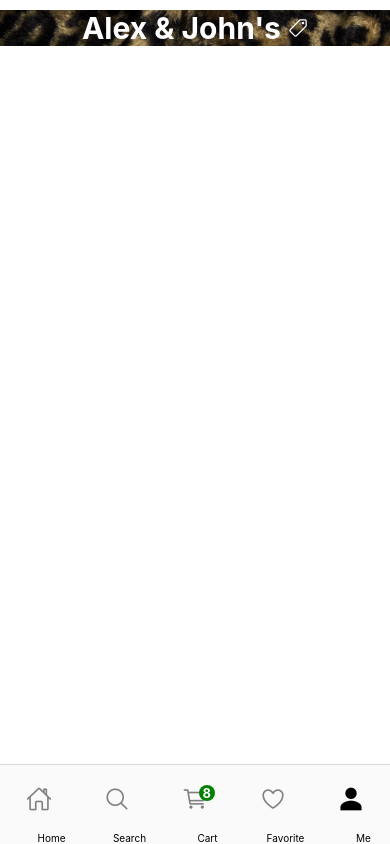
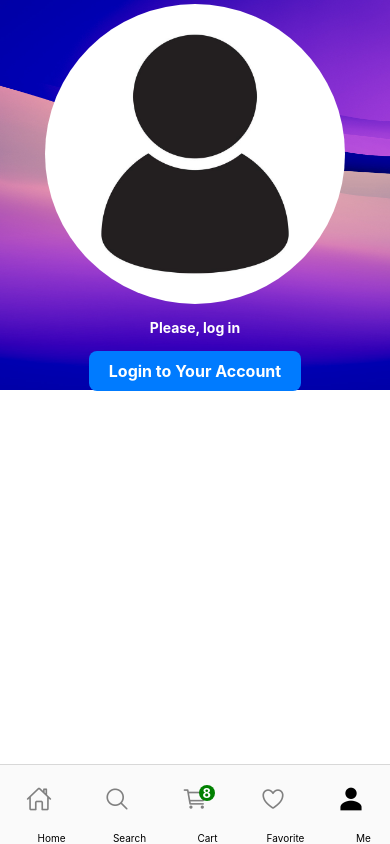
Before and after one commit to johnnybenio/MobileApplication-polimi-BenioNeumann, a React Native app in the folder Clothing_app/: screen /Me in a window 390 px wide. Built offline with nearby package versions, Linux system fonts and the light colour scheme; no server answers.

Commit message:
Added Me page and functionality, aswell as log in and order screens

```diff
--- a/Clothing_app/App.js
+++ b/Clothing_app/App.js
@@ -1,7 +1,7 @@
 import { NavigationContainer } from '@react-navigation/native';
 import { createNativeStackNavigator } from '@react-navigation/native-stack';
 import BottomNavigationBar from './navigation/BottomNavigationBar'
-import { ProductDetails } from './screens';
+import { Login, Order, ProductDetails } from './screens';
 
 const Stack = createNativeStackNavigator() // Used to manage our navigation in the app
 
@@ -26,7 +26,20 @@ export default function App() {
           }}
         />
 
-
+        <Stack.Screen
+          name="Login"
+          component={Login}
+          options={{
+            headerShown: false,
+          }}
+        />
+        <Stack.Screen
+          name="Order"
+          component={Order}
+          options={{
+            headerShown: false,
+          }}
+        />
 
       </Stack.Navigator>
     </NavigationContainer >
--- /dev/null
+++ b/Clothing_app/screens/Login.jsx
@@ -0,0 +1,12 @@
+import { StyleSheet, Text, View } from 'react-native'
+import React from 'react'
+
+const Login = () => {
+  return (
+    <View>
+      <Text>DU HAR KOMMIT TILL LOGIN</Text>
+    </View>
+  )
+}
+
+export default Login
--- a/Clothing_app/screens/Me.jsx
+++ b/Clothing_app/screens/Me.jsx
@@ -1,22 +1,223 @@
-import { StyleSheet, Text, View, ImageBackground } from 'react-native'
+import { StyleSheet, Text, View, Image, Platform, ImageBackground, TouchableOpacity, Alert } from 'react-native'
 import { SafeAreaView } from 'react-native-safe-area-context'
+import React, { useState } from 'react'
 import { Ionicons } from '@expo/vector-icons'
-import React from 'react'
 
-const Me = () => {
+const Me = ({ navigation }) => {
+  const [user, setUser] = useState(null)
+  const [userLoggedIn, setUserLoggedIn] = useState(false)
+
+  const useAlert = () => {
+    const showAlert = (title, message, buttons) => {
+      Alert.alert(title, message, buttons);
+    };
+
+    return showAlert;
+  };
+
+  let showAlert = useAlert()
+
+  const logout = () => {
+    showAlert(
+      "Logout",
+      "Are you sure you want to logout?",
+      [
+        {
+          text: "Logout", onPress: () => { }
+        },
+        {
+          text: "Cancel", onPress: () => { } // If cancel pressed do nothing
+        },
+      ]
+    );
+  };
+
   return (
-    <SafeAreaView style={{ backgroundColor: "white", height: "100%" }}>
-      <View>
-        <View style={{ flexDirection: "row", alignItems: "center", justifyContent: "center", marginTop: 10 }}>
-          <ImageBackground source={require('../assets/images/jaguar.jpg')} resizeMode="cover" style={{ width: "100%", height: "100%" }}>
-            <View style={{ flexDirection: "row", alignItems: "center", justifyContent: "center" }}>
-              <Text style={{ fontWeight: 'bold', fontSize: 30, textAlign: "center", color: "white" }}>Alex & John's </Text>
-              <Ionicons name='pricetag-outline' size={20} color={"white"} />
-            </View>
-          </ImageBackground>
+    <SafeAreaView style={{ backgroundColor: "white", height: "200%" }}>
+      <View style={{ flex: 1, backgroundColor: "white" }}>
+        <View style={{ flex: 1, backgroundColor: "white" }}>
+          < View style={{ width: "100%" }}>
+            <ImageBackground source={require("../assets/images/LoginBackground.jpg")}
+              style={{
+                ...(Platform.OS === 'web'
+                  ? { width: "100%", height: "100%", aspectRatio: 1 }
+                  : { width: "100%", height: "100%" })
+              }}>
+              <View style={{ flex: 1, alignItems: "center" }}>
+                <Image source={require("../assets/images/Me.jpg")}
+                  style={{
+                    ...(Platform.OS === 'web'
+                      ? {
+                        width: 300, height: 300,
+                        borderRadius: 999, resizeMode: "cover",
+                        overflow: "hidden",
+                        marginTop: "1%"
+                      }
+                      : {
+                        width: 155,
+                        height: 155,
+                        borderRadius: 999,
+                        overflow: "hidden",
+                        marginTop: "5%"
+                      })
+
+                  }} />
+                <Text style={{ fontWeight: "bold", color: "white", marginVertical: 5, marginTop: 15 }}>
+                  {userLoggedIn ? `Hello, Alexander` : "Please, log in"}
+                </Text>
+                {userLoggedIn ?
+                  (
+                    <View >
+                      <Text style={{
+                        fontWeight: 'bold',
+                        color: 'white',
+                        backgroundColor: '#007BFF',
+                        paddingVertical: 10,
+                        paddingHorizontal: 20,
+                        fontSize: 16,
+                        textAlign: 'center',
+                        borderRadius: 8,
+                        marginTop: 10
+                      }}>
+                        alexanderneumannab@gmail.com
+                      </Text>
+                    </View>
+                  )
+                  :
+                  (
+                    <TouchableOpacity onPress={() => { navigation.navigate('Login') }}>
+                      <View>
+                        <Text style={{
+                          fontWeight: 'bold',
+                          color: 'white',
+                          backgroundColor: '#007BFF',
+                          paddingVertical: 10,
+                          paddingHorizontal: 20,
+                          fontSize: 16,
+                          textAlign: 'center',
+                          borderRadius: 8,
+                          marginTop: 10
+                        }}>
+                          Login to Your Account
+                        </Text>
+                      </View>
+                    </TouchableOpacity>
+                  )}
+
+                {userLoggedIn ?
+                  (
+                    <View style={{
+                      marginTop: 20,
+                      ...(Platform.OS === 'web'
+                        ? { width: "25%" }
+                        : { width: "90%" }),
+                      borderRadius: 12,
+                      paddingVertical: 10,
+                      paddingHorizontal: 20,
+                      borderWidth: 2,
+                      borderColor: "#E0E0E0",
+                    }}>
+                      <TouchableOpacity onPress={() => { navigation.navigate('Order') }}>
+                        <View style={{
+                          flexDirection: "row",
+                          alignItems: "center",
+                          justifyContent: "space-between",
+                          borderColor: "#CCCCCC",
+                          borderBottomWidth: 0.5,
+                          paddingVertical: 10
+                        }}>
+                          <Ionicons name='file-tray-full' size={20} color={"white"} />
+                          <Text style={{
+                            fontSize: 16,
+                            color: 'lightgray',
+                            marginRight: "71%",
+                            fontWeight: 'bold',
+                            lineHeight: 10,
+                            ...(Platform.OS === 'web'
+                              ? { marginTop: -1 }
+                              : { marginTop: 10 }),
+                            padding: 5
+                          }}>
+                            Orders
+                          </Text>
+                        </View>
+                      </TouchableOpacity>
+                      <TouchableOpacity onPress={() => { navigation.navigate('Cart') }}>
+                        <View style={{
+                          flexDirection: "row",
+                          alignItems: "center",
+                          justifyContent: "space-between",
+                          borderColor: "#CCCCCC",
+                          borderBottomWidth: 0.5,
+                          paddingVertical: 10
+                        }}>
+                          <Ionicons name='cart' size={20} color={"white"} />
+                          <Text style={{
+                            fontSize: 16,
+                            color: 'lightgray',
+                            marginRight: "76.5%",
+                            fontWeight: 'bold',
+                            lineHeight: 10,
+                            ...(Platform.OS === 'web'
+                              ? { marginTop: -1 }
+                              : { marginTop: 10 }),
+                            padding: 5,
+
+                          }}>
+                            Cart
+                          </Text>
+                        </View>
+                      </TouchableOpacity>
+                      <TouchableOpacity onPress={() => { navigation.navigate('Favorite') }}>
+                        <View style={{
+                          flexDirection: "row",
+                          alignItems: "center",
+                          justifyContent: "space-between",
+                          borderColor: "#CCCCCC",
+                          borderBottomWidth: 0.5,
+                          paddingVertical: 10
+                        }}>
+                          <Ionicons name='heart' size={20} color={"white"} />
+                          <Text style={{
+                            fontSize: 16,
+                            color: 'lightgray',
+                            marginRight: "65%",
+                            fontWeight: 'bold',
+                            lineHeight: 10,
+                            ...(Platform.OS === 'web'
+                              ? { marginTop: -1 }
+                              : { marginTop: 10 }),
+                            padding: 5,
+
+                          }}>
+                            Favorites
+                          </Text>
+                        </View>
+                      </TouchableOpacity>
+                    </View>
+                  )
+                  :
+                  (
+                    <View>
+                    </View>
+                  )}
+                {userLoggedIn ?
+                  (
+                    <View style={{ top: 25 }}>
+                      <TouchableOpacity onPress={() => { logout() }}>
+                        <View style={{ flexDirection: "row" }}>
+                          <Ionicons name="log-out" size={35} color={"white"} />
+                          <Text style={{ marginTop: 6, color: "white", fontSize: 20 }}> Logout</Text>
+                        </View>
+                      </TouchableOpacity>
+                    </View>
+                  ) : (<View></View>)}
+              </View>
+            </ImageBackground>
+          </View>
         </View>
-      </View>
-    </SafeAreaView>
+      </View >
+    </SafeAreaView >
   )
 }
 
--- /dev/null
+++ b/Clothing_app/screens/Order.jsx
@@ -0,0 +1,12 @@
+import { StyleSheet, Text, View } from 'react-native'
+import React from 'react'
+
+const Order = () => {
+    return (
+        <View>
+            <Text>Order</Text>
+        </View>
+    )
+}
+
+export default Order
--- a/Clothing_app/screens/Search.jsx
+++ b/Clothing_app/screens/Search.jsx
@@ -1,8 +1,7 @@
 import { FlatList, StyleSheet, Image, Platform, ImageBackground } from 'react-native'
 import { SafeAreaView } from 'react-native-safe-area-context'
 import { View, Text, TouchableOpacity, TextInput } from 'react-native'
-import { Feather } from "@expo/vector-icons";
-import { Ionicons } from '@expo/vector-icons'
+import { Feather, Ionicons } from "@expo/vector-icons";
 import React, { useState } from 'react'
 import axios from "axios"
 import SearchRow from '../components/products/SearchRow';
--- a/Clothing_app/screens/index.js
+++ b/Clothing_app/screens/index.js
@@ -5,5 +5,7 @@ import Me from "./Me";
 import Favorite from "./Favorite";
 import ProductDetails from "./ProductDetails";
 import ProductCollection from "../components/products/ProductCollection"
+import Login from "./Login";
+import Order from "./Order";
 
-export { Home, Search, Cart, Me, Favorite, ProductDetails, ProductCollection }
+export { Home, Search, Cart, Me, Favorite, ProductDetails, ProductCollection, Login, Order }
```
Also changed, not shown: Clothing_app/assets/images/LoginBackground.jpg (added), Clothing_app/assets/images/Me.jpg (added).
